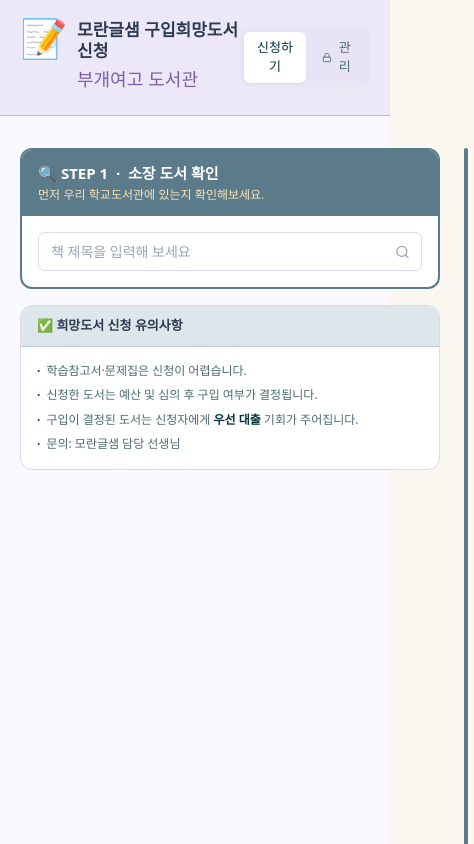
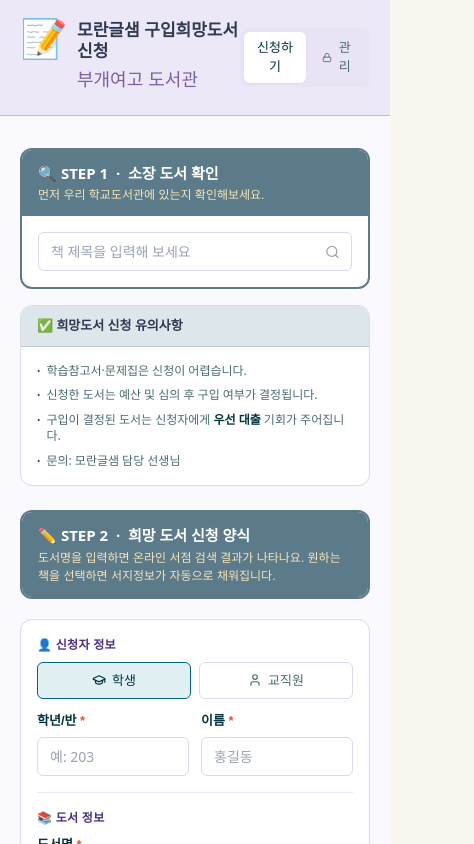
Before and after one commit to steal1224-sys/library-book-request, a Next.js app: page / in a window 390 px wide. Shown: the top 844 px of the page, 474 px wide, since content can reach past the window. Built offline with nearby package versions, Linux system fonts and the light colour scheme; a web font is replaced by a local one.

Commit message:
Refactor layout structure in index.js

```diff
--- a/pages/index.js
+++ b/pages/index.js
@@ -572,10 +572,10 @@
 
       <main className="flex-1 max-w-6xl mx-auto w-full px-5 py-8">
         {view === "apply" && (
-          <div className="flex gap-6 items-start">
+          <div className="flex flex-col md:flex-row gap-6 items-start">
 
             {/* ── 왼쪽: STEP 1 소장 검색 ── */}
-            <div className="w-[420px] shrink-0">
+            <div className="w-full md:w-[420px] md:shrink-0">
               <div className="rounded-xl border-2 border-[#5B7B8A] bg-white overflow-hidden">
                 <div className="bg-[#5B7B8A] px-4 py-3">
                   <h3 className="text-[15px] font-bold text-white flex items-center gap-2">
```
